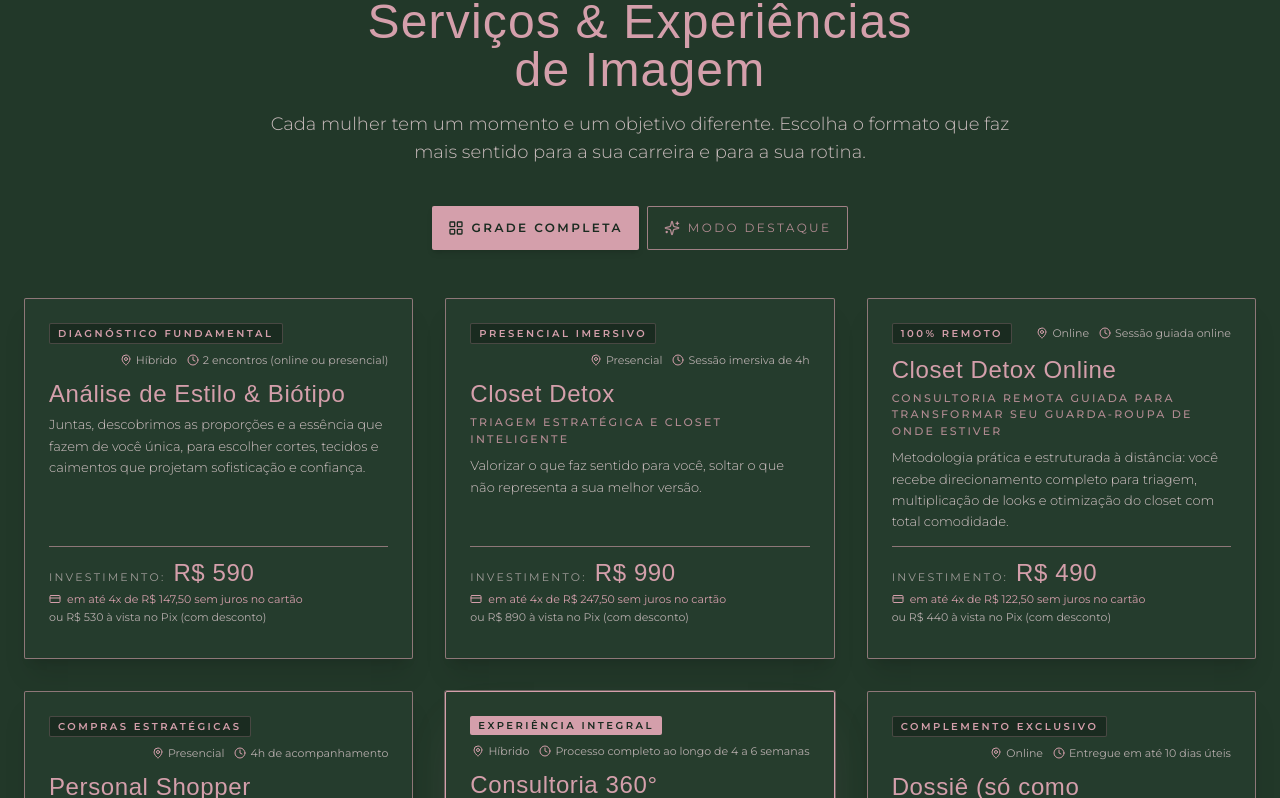
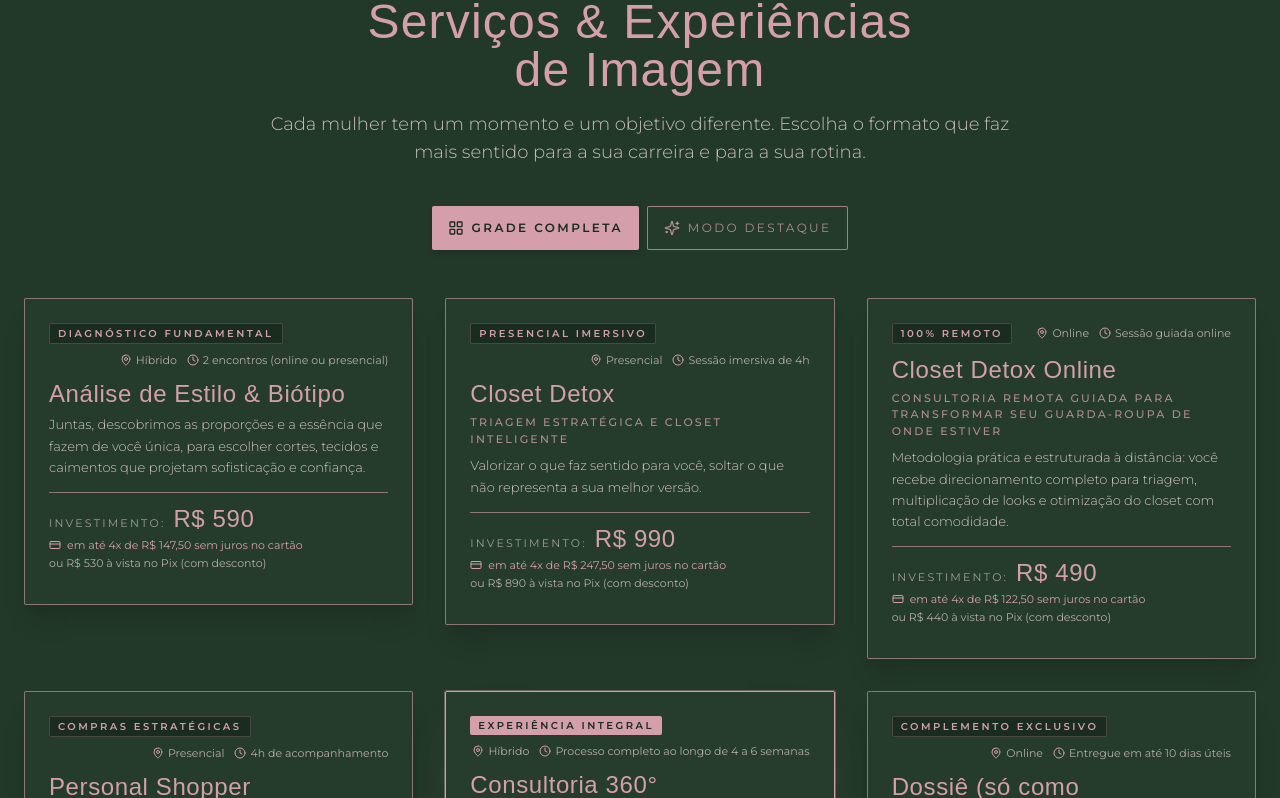
Before and after one commit to Emerson018/marina-veiga, a Next.js app: page / in a window 1280 px wide. Shown: the part 2221-3019 px from the top of the page. Built offline with nearby package versions, Linux system fonts and the light colour scheme; a web font is replaced by a local one.

Commit message:
fix(catalog): refine card sizing, remove manual toggle and reveal deliverables on hover

```diff
--- a/src/components/CatalogGrid.tsx
+++ b/src/components/CatalogGrid.tsx
@@ -61,7 +61,7 @@ export default function CatalogGrid() {
     <section
       id="catalogo"
       aria-labelledby="catalog-heading"
-      className="py-24 border-b border-rose-border/40 relative"
+      className="py-20 sm:py-24 border-b border-rose-border/40 relative overflow-x-clip"
       aria-label="Catálogo de Serviços Mariana Veiga"
     >
       <div className="max-w-7xl mx-auto px-6">
@@ -115,7 +115,7 @@ export default function CatalogGrid() {
 
         {/* View 1: Responsive Editorial Grid (Natural Flow, Never Clipped) */}
         {viewMode === "grid" && (
-          <div className="grid grid-cols-1 md:grid-cols-2 lg:grid-cols-3 gap-8 items-stretch">
+          <div className="grid grid-cols-1 md:grid-cols-2 lg:grid-cols-3 gap-6 lg:gap-8 items-start">
             {SERVICES.map((service) => (
               <ServiceCard
                 key={service.id}
```
Also changed, not shown: 1 other file (tests, documents, lock files or other folders).
